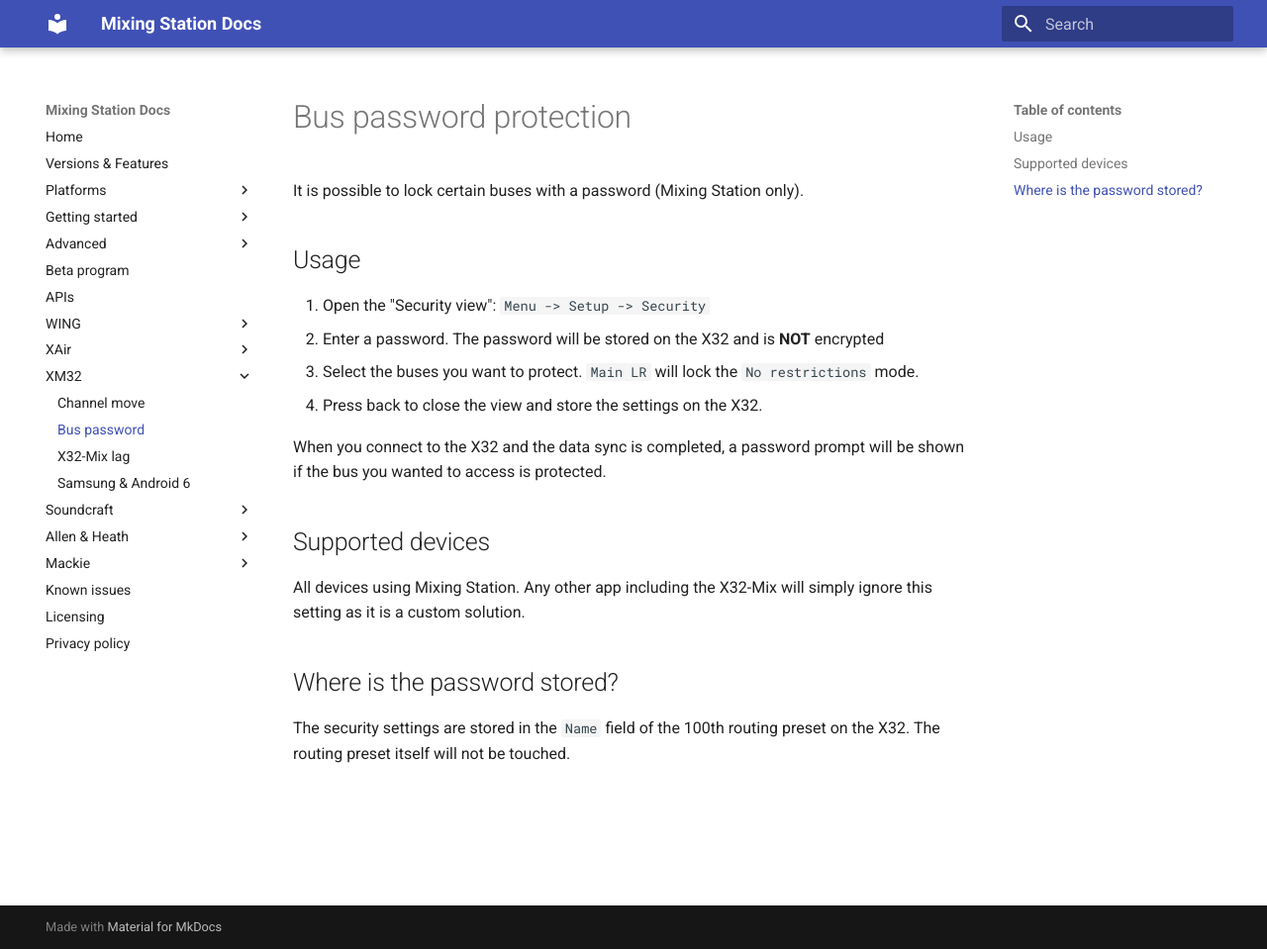
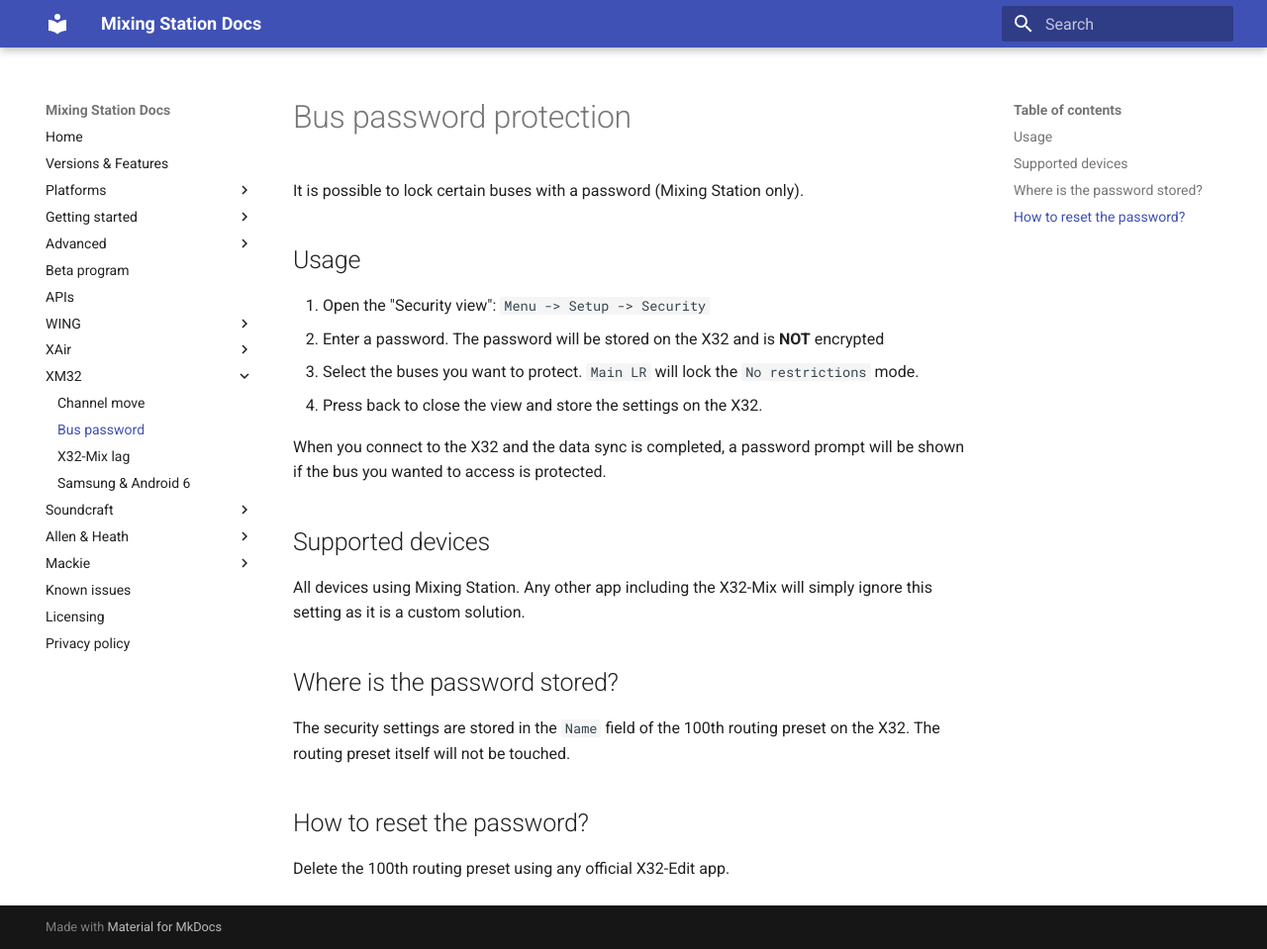
Before and after one commit to davidgiga1993/mixing-station-docs, an MkDocs documentation site: the page built from docs/xm32/bus-password.md, in a window 1280 px wide and 959 px high. Shown: the whole window at 99% size. Built offline with MkDocs 1.6.1 and Material for MkDocs 9.7.7, drawn with Linux system fonts in a browser that asks for light colours.

Commit message:
Claify password reset

```diff
--- a/docs/xair/bus-password.md
+++ b/docs/xair/bus-password.md
@@ -15,3 +15,6 @@
 
 ## Where is the password stored?
 The password is stored in the last snapshot (50th position). The scope buttons are used to store the information which bus is protected.
+
+## How to reset the password?
+Delete the 50th snapshot using any official XAIR-Edit app.
--- a/docs/xm32/bus-password.md
+++ b/docs/xm32/bus-password.md
@@ -15,3 +15,6 @@
 
 ## Where is the password stored?
 The security settings are stored in the `Name` field of the 100th routing preset on the X32. The routing preset itself will not be touched.
+
+## How to reset the password?
+Delete the 100th routing preset using any official X32-Edit app.
```
